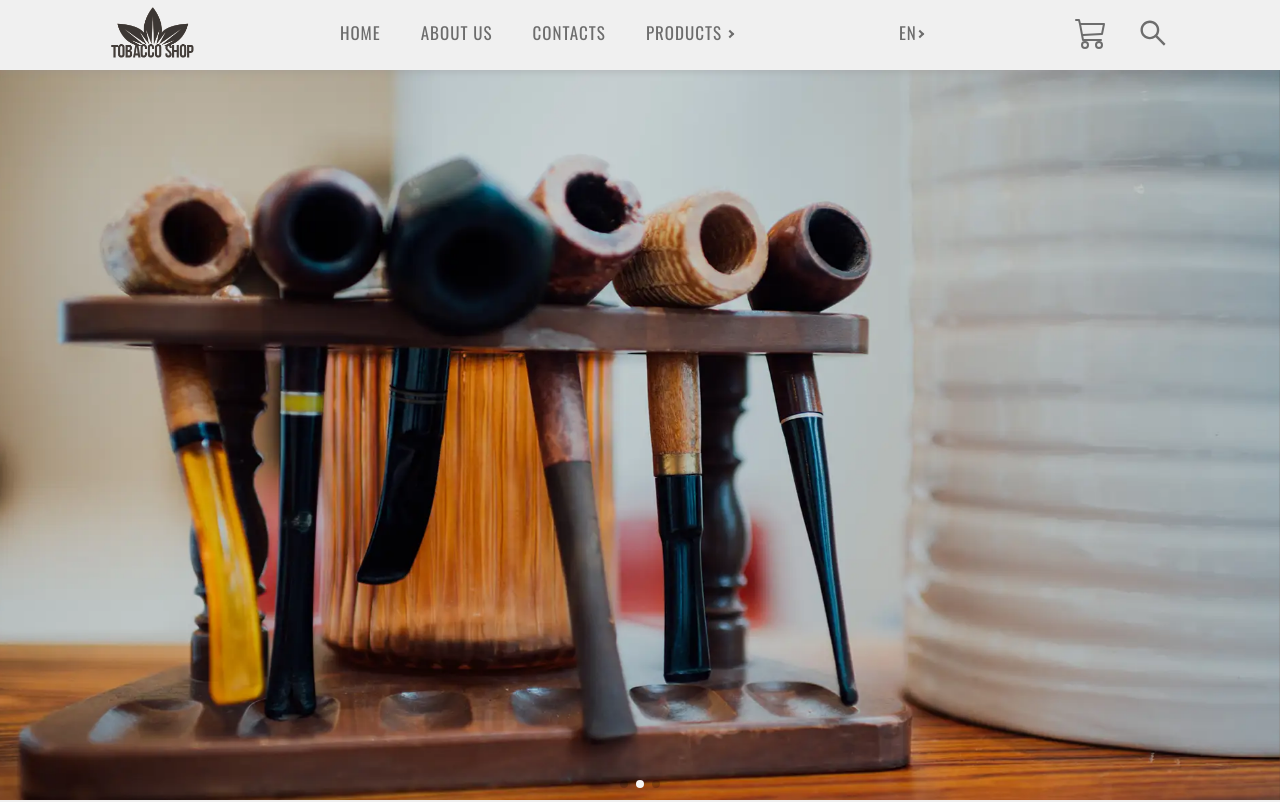
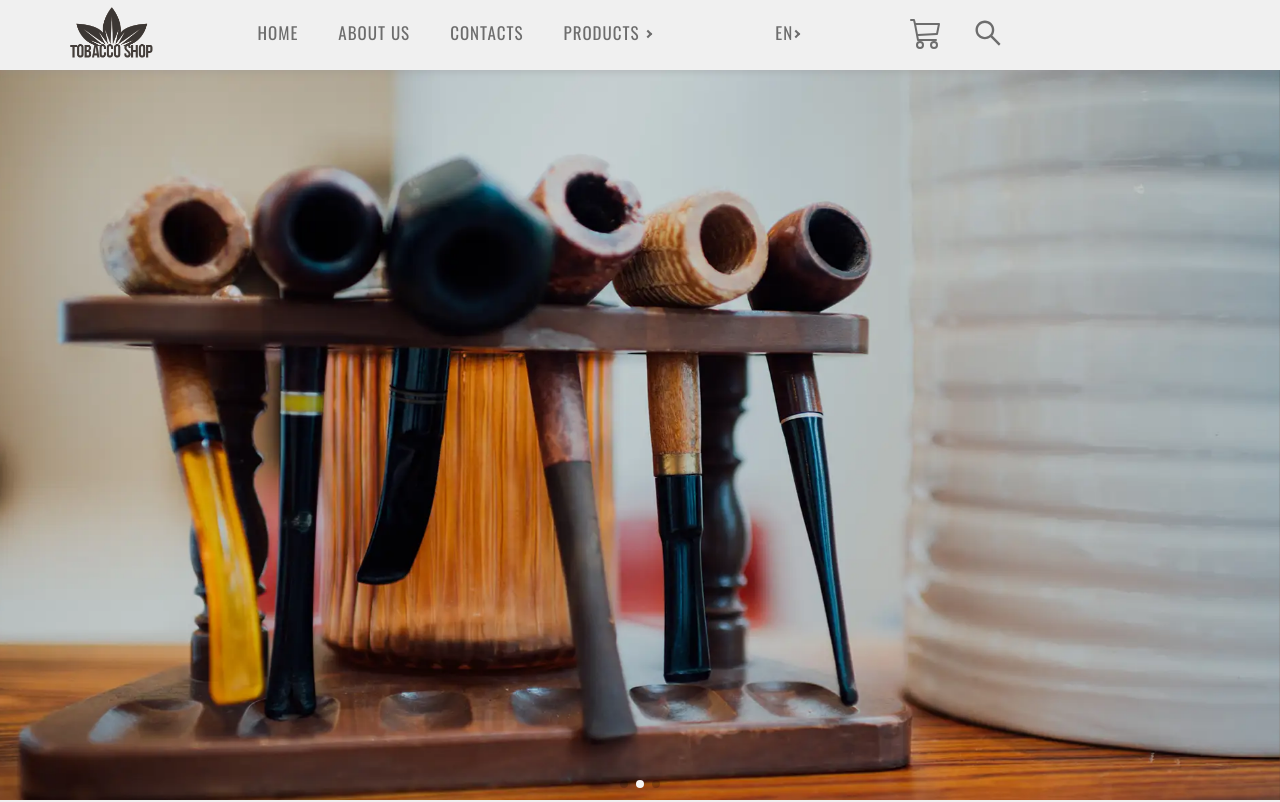
Before and after one commit to seemix/tobacco, a React (Create React App) app: page / in a window 1280 px wide. Shown: the top 802 px of the page. Built offline with nearby package versions, Linux system fonts and the light colour scheme.

Commit message:
responsive continue

```diff
--- a/src/components/Header/Header.css
+++ b/src/components/Header/Header.css
@@ -128,6 +128,7 @@
 .icons_wrapper {
     display: flex;
     gap: 30px;
+    width: 300px;
 }
 
 .swiper-button-next, .swiper-button-prev {
@@ -162,9 +163,11 @@
         justify-content: space-evenly;
         padding: 0 20px;
     }
+
     .logo {
         margin-left: 10px;
     }
+
     .burger_icon {
         display: block;
     }
@@ -232,7 +235,7 @@
     }
 
     .icons_wrapper {
-
+        width: auto;
     }
 
     .search_wrapper {
```
